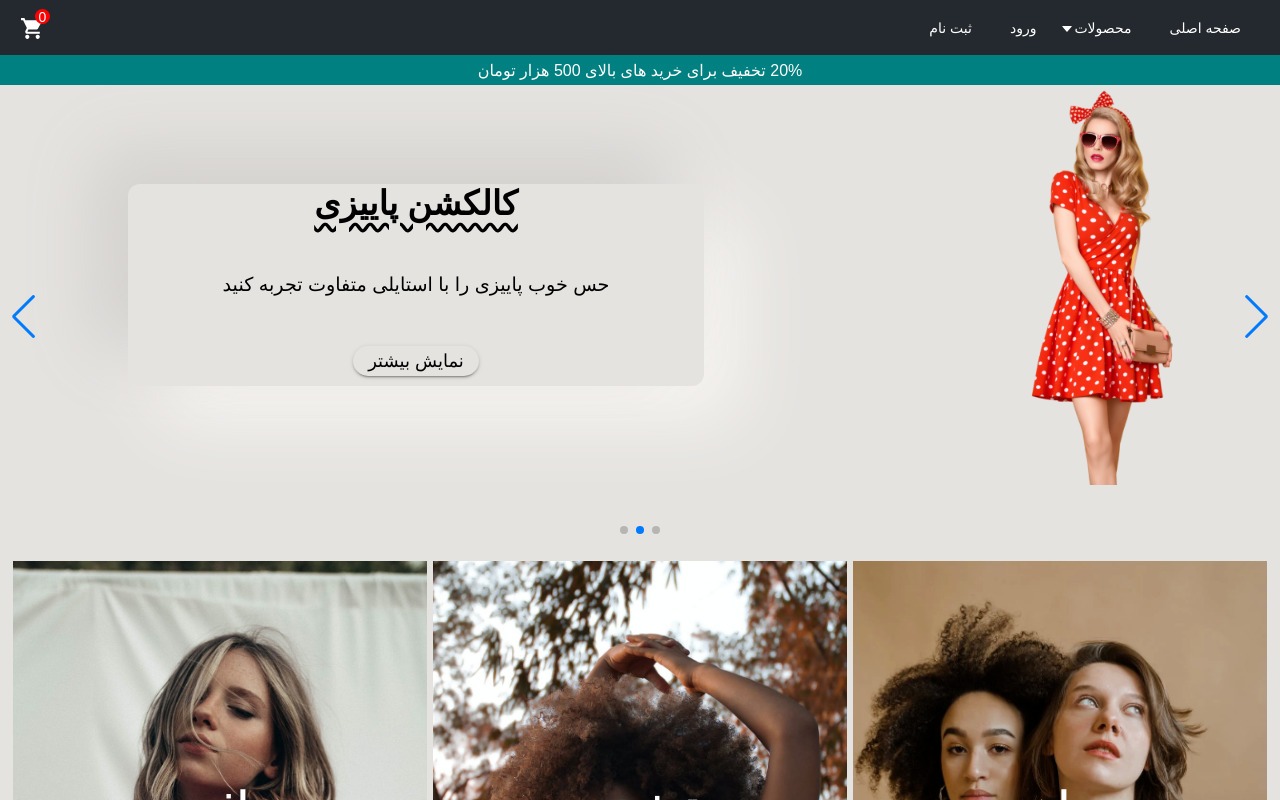
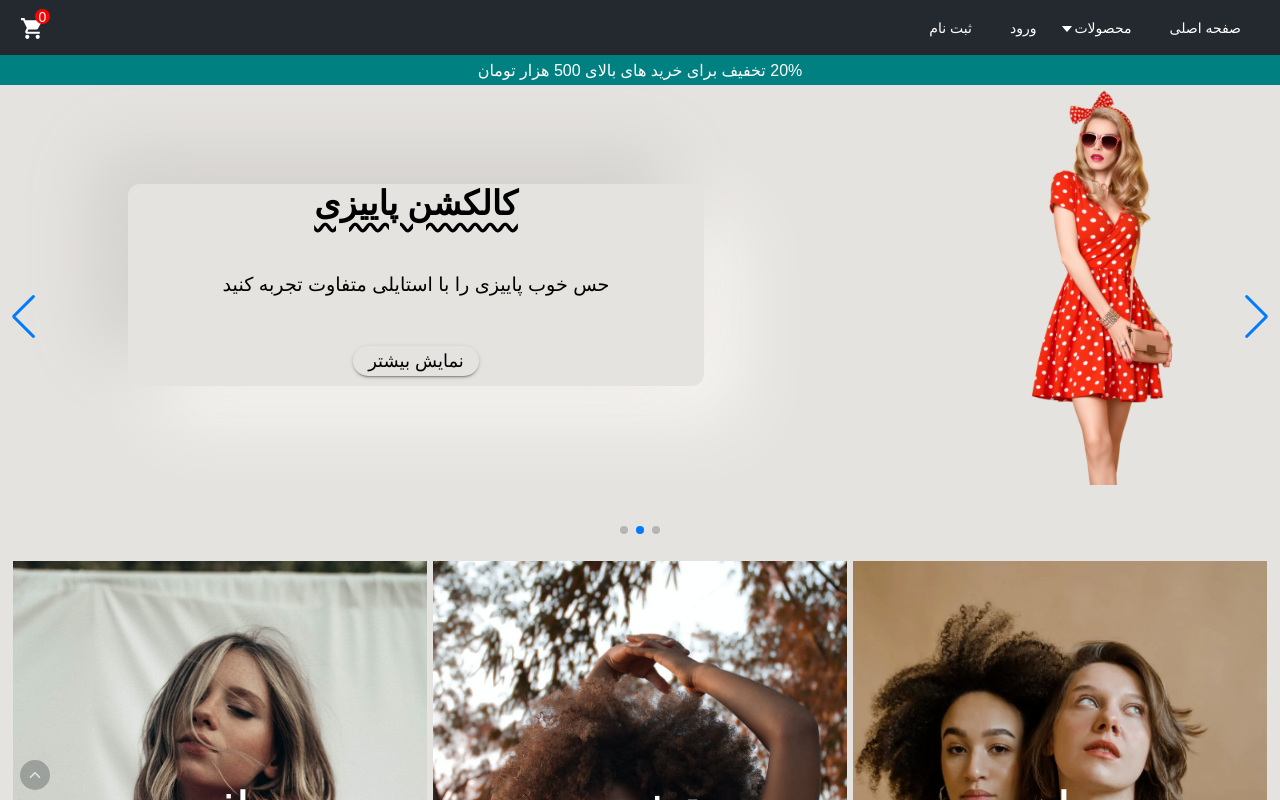
Before and after one commit to nima-qanbari/web-shop-react-redux, a React (Create React App) app: page / in a window 1280 px wide. Shown: the top 800 px of the page. Built offline with nearby package versions, Linux system fonts and the light colour scheme.

Commit message:
add JumpToUp

```diff
--- /dev/null
+++ b/src/components/JumpToUp/JumpToUp.js
@@ -0,0 +1,71 @@
+import React from "react";
+
+//styled-component
+import styled from "styled-components";
+
+//react-icons
+import { IoIosArrowUp } from "react-icons/io";
+
+const A = styled.a`
+  background-color: #6b706f;
+  opacity: 0.5;
+  width: 30px;
+  height: 30px;
+  display: flex;
+  align-items: center;
+  justify-content: center;
+  border-radius: 100%;
+  position: fixed;
+  bottom: 10px;
+  left: 20px;
+  transition: all 0.2s ease;
+  z-index: 1000;
+
+  svg {
+    color: #fff;
+  }
+
+  &:hover {
+    background-color: #24292f;
+    opacity: 0.5;
+  }
+
+  &:hover:before {
+    opacity: 1;
+    visibility: visible;
+  }
+
+  &:before {
+    content: attr(data-hover);
+    visibility: hidden;
+    opacity: 0;
+    width: 80px;
+    background-color: #6b706f;
+    color: #fff;
+    font-size: 10px;
+    text-align: center;
+    border-radius: 5px;
+    padding: 5px;
+    transition: opacity 0.2s ease-in-out;
+    position: absolute;
+    z-index: 1;
+    left: 20px;
+    bottom: 100%;
+  }
+
+  &:hover {
+    transform: scale(1.1);
+  }
+`;
+
+const JumpToUp = () => {
+  return (
+    <div>
+      <A href="#top" data-hover="پرش به بالا">
+        <IoIosArrowUp />
+      </A>
+    </div>
+  );
+};
+
+export default JumpToUp;
--- a/src/pages/Home.js
+++ b/src/pages/Home.js
@@ -4,6 +4,7 @@ import React from 'react'
 import Disscount from '../components/Disscount/Disscount'
 import Slider from '../components/Slider/Slider'
 import Category from '../components/Category/Category'
+import JumpToUp from "../components/JumpToUp/JumpToUp"
 
 const Home = () => {
   return (
@@ -11,6 +12,7 @@ const Home = () => {
        <Disscount />
       <Slider />
       <Category />
+      <JumpToUp />
     </div>
   )
 }
```
